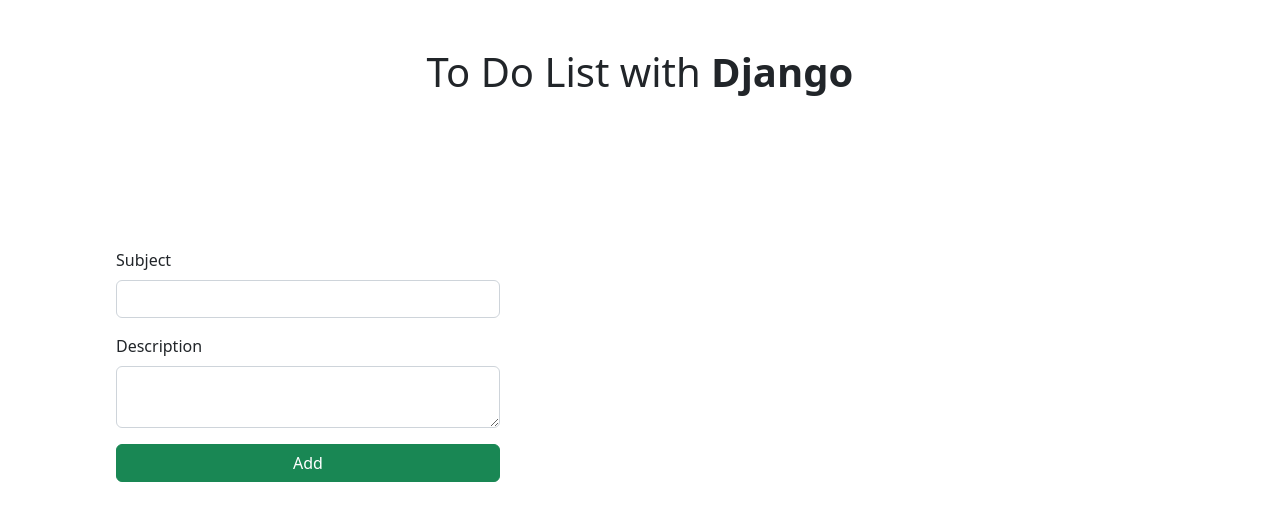
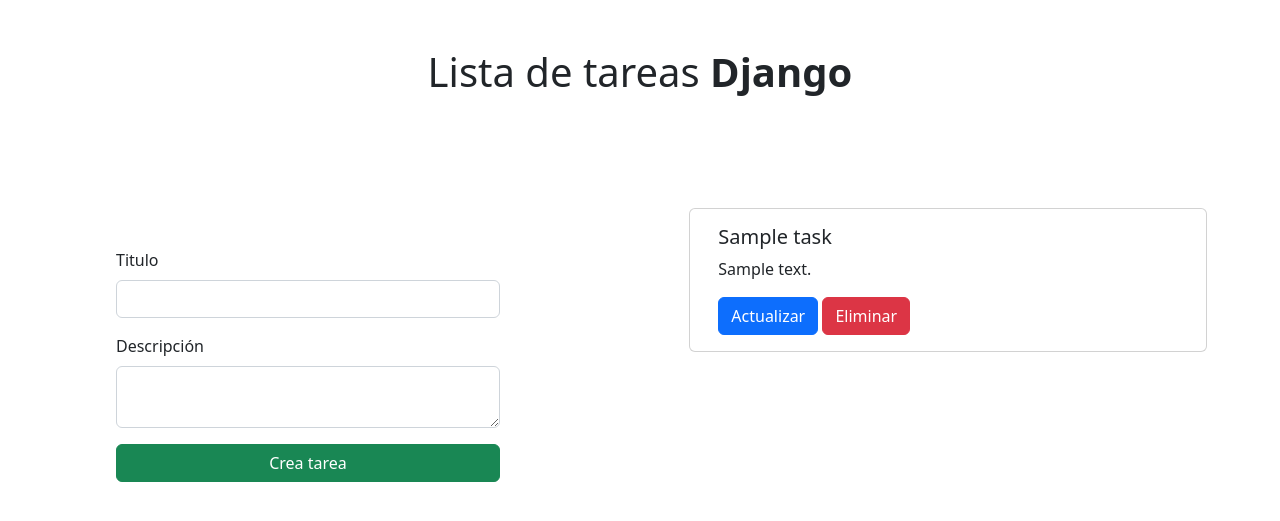
Before and after one commit to Juandb21/Practica_git, a Django app: page / in a window 1280 px wide. Shown: the top 521 px of the page. Run offline with Django 5.2, Linux system fonts and the light colour scheme; tables that the repository leaves empty hold one stand-in row (values such as "Sample post").

Commit message:
Cree el Create y read del crud

```diff
--- a/app/templates/app/index.html
+++ b/app/templates/app/index.html
@@ -11,22 +11,22 @@
 
     <main class="container-fluid">
         <div class="row my-5">
-            <h1 class="col text-center">To Do List with <b>Django</b></h1>
+            <h1 class="col text-center">Lista de tareas <b>Django</b></h1>
         </div>
         <div class="row justify-content-center py-5">
 
             <div class="col-6 row justify-content-center h-50 p-5">
-                <form class="w-75" method="post" action="">
+                <form class="w-75" method="post" action="{% url 'app:insert' %}">
                     {% csrf_token %}
                     <div class="mb-3">
-                        <label for="subject" class="form-label">Subject</label>
-                        <input type="text" class="form-control" name="subject" id="subject" aria-describedby="emailHelp">
+                        <label for="title" class="form-label">Titulo</label>
+                        <input type="text" class="form-control" name="title" id="title" aria-describedby="emailHelp">
                     </div>
                     <div class="mb-3">
-                        <label for="description" class="form-label">Description</label>
+                        <label for="description" class="form-label">Descripción</label>
                         <textarea type="text" name="description" class="form-control" id="description"></textarea>
                     </div>
-                    <button type="submit" class="btn btn-success w-100">Add</button>
+                    <button type="submit" class="btn btn-success w-100">Crea tarea</button>
                 </form>
             </div>
 
@@ -35,10 +35,10 @@
                <div class="row">
                 <div class="card w-75 col m-2">
                     <div class="card-body">
-                        <h5 class="card-title">{{ data.subject }}</h5>
+                        <h5 class="card-title">{{ data.title }}</h5>
                         <p class="card-text">{{ data.description }}</p>
-                        <a href="#" class="btn btn-primary">Update</a>
-                        <a href="#" class="btn btn-danger">Delete</a>
+                        <a href="#" class="btn btn-primary">Actualizar</a>
+                        <a href="#" class="btn btn-danger">Eliminar</a>
                     </div>
                 </div>
                 </div>
--- a/app/urls.py
+++ b/app/urls.py
@@ -1,6 +1,9 @@
 from django.urls import path
 from . import views
 
+app_name = 'app'
+
 urlpatterns = [
     path('', views.index, name='index'),
+    path('insert/', views.insert, name='insert'),
 ]
--- a/app/views.py
+++ b/app/views.py
@@ -1,9 +1,22 @@
 from django.shortcuts import render
-from django.http import HttpResponse
-from django.template import loader
+from django.http import HttpResponse, HttpResponseRedirect
+from .models import Task
+from django.urls import reverse
 
 # Create your views here.
 def index(request):
-    context = {}
+    db_data = Task.objects.all()
+    context = {
+        'db_data': db_data[::-1]
+        }
 
     return render(request, 'app/index.html', context)
+
+def insert(request):
+    if request.method == 'POST':
+        task_title = request.POST.get('title', '')
+        task_description = request.POST.get('description', '')
+        if task_title:
+            db_data = Task(title=task_title, description=task_description)
+            db_data.save()
+    return HttpResponseRedirect(reverse('app:index'))
--- a/config/urls.py
+++ b/config/urls.py
@@ -20,5 +20,4 @@ from django.urls import include,path
 urlpatterns = [
     path('admin/', admin.site.urls),
     path('', include('app.urls')),
-    path('app/', include('app.urls')),
 ]
```
